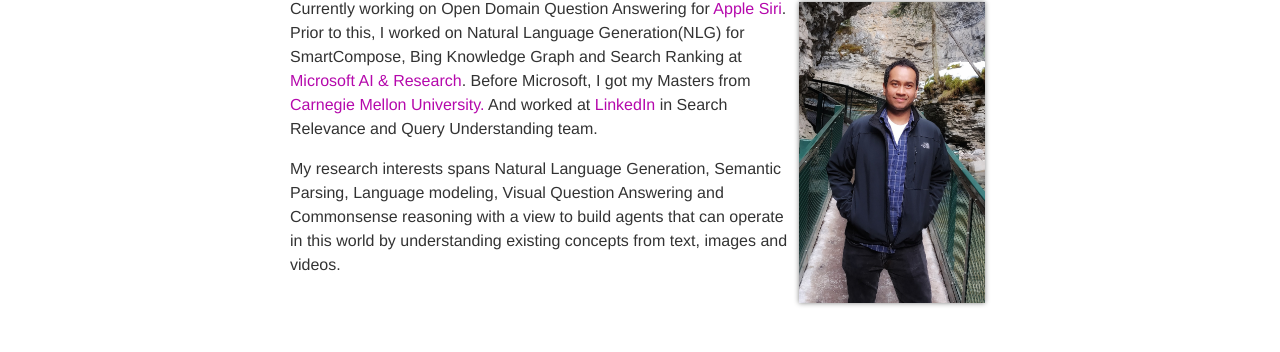
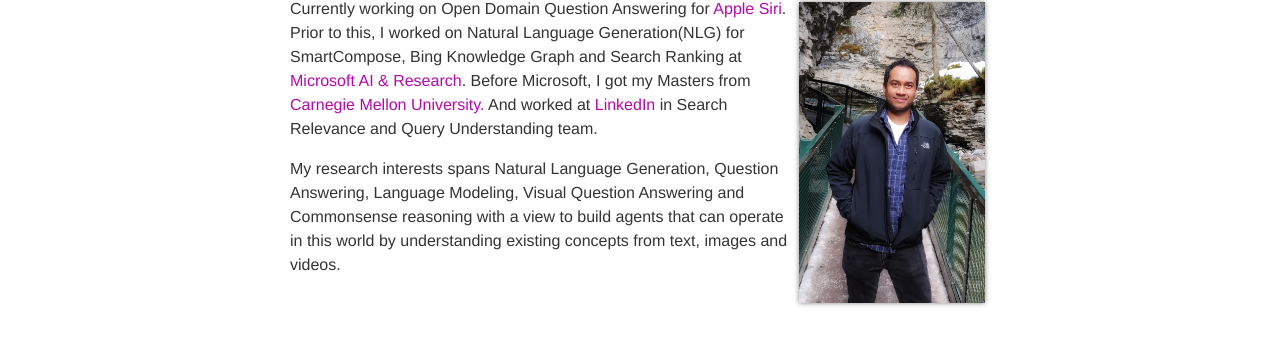
Before and after one commit to kartikperisetla/kartikperisetla.github.io, a Jekyll site: the page built from _pages/about.md, in a window 1280 px wide. Shown: the part 185-537 px from the top of the page. Built offline with Jekyll 4.4.1, drawn with Linux system fonts in a browser that asks for light colours; nearby versions of some CDN libraries.

Commit message:
Update about.md

```diff
--- a/_pages/about.md
+++ b/_pages/about.md
@@ -21,5 +21,5 @@
 </p>
 
 <p align="left">
-My research interests spans Natural Language Generation, Semantic Parsing, Language modeling, Visual Question Answering and Commonsense reasoning with a view to build agents that can operate in this world by understanding existing concepts from text, images and videos.
+My research interests spans Natural Language Generation, Question Answering, Language Modeling, Visual Question Answering and Commonsense reasoning with a view to build agents that can operate in this world by understanding existing concepts from text, images and videos.
 </p>
```
